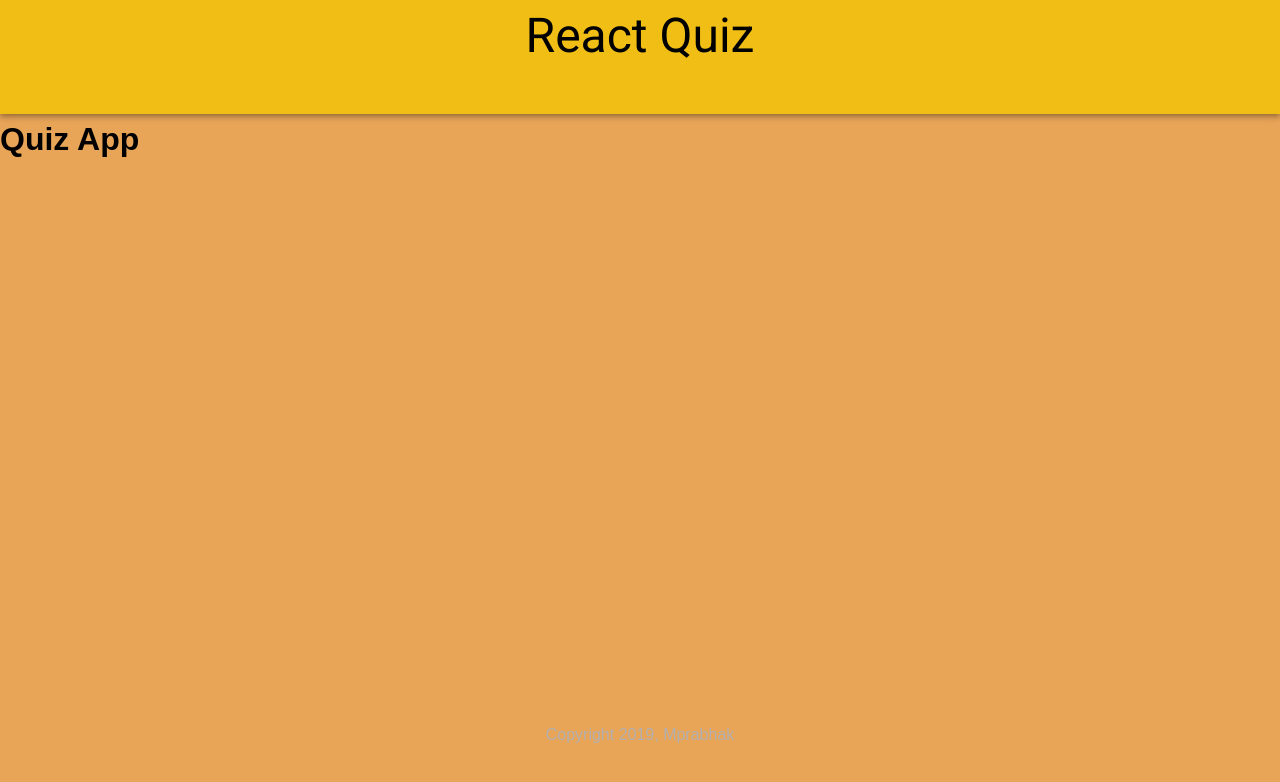
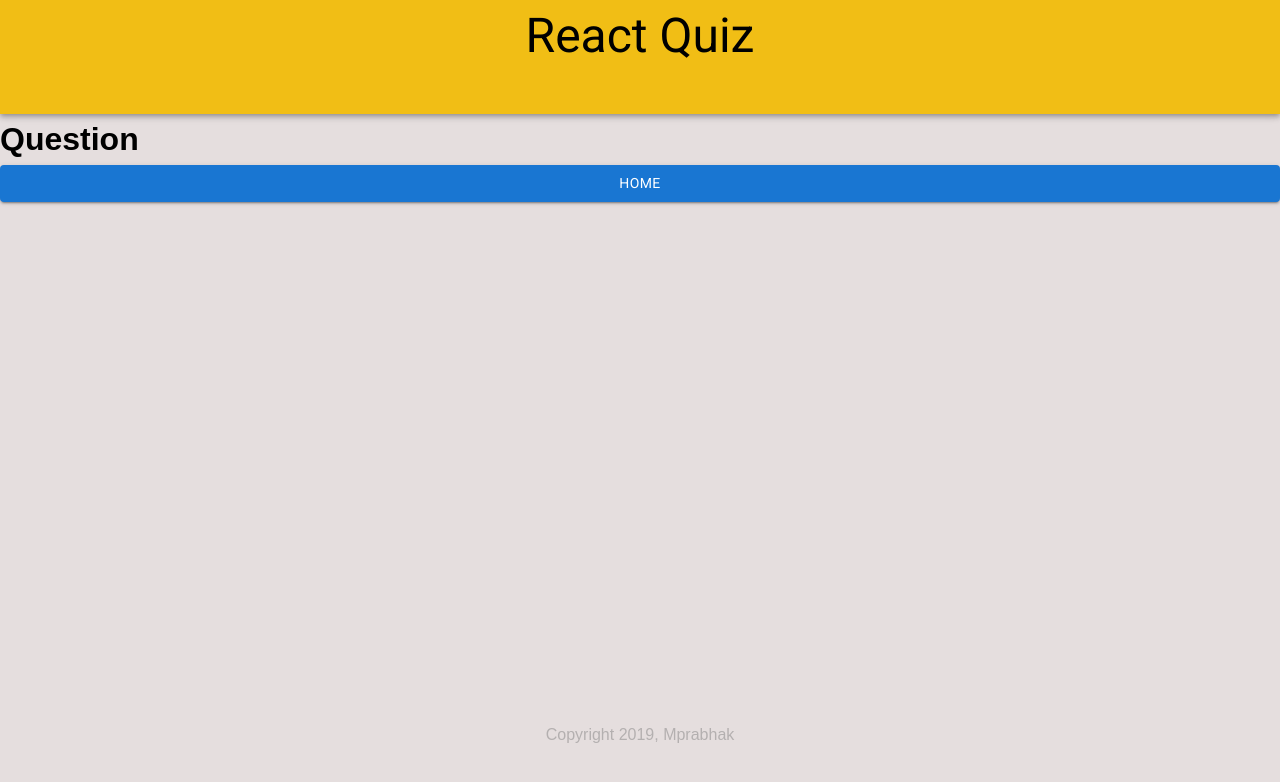
Before and after one commit to ManojPrabhakar-dev/QuizApp, a React (Create React App) app: page /#/quiz in a window 1280 px wide. Shown: the top 782 px of the page. Built offline with nearby package versions, Linux system fonts and the light colour scheme.

Commit message:
Added basic code for routes

```diff
--- a/package.json
+++ b/package.json
@@ -15,6 +15,7 @@
     "react": "^17.0.2",
     "react-bootstrap": "^2.0.2",
     "react-dom": "^17.0.2",
+    "react-redux": "^7.2.6",
     "react-router-dom": "^6.0.2",
     "react-scripts": "4.0.3",
     "redux": "^4.1.2",
--- a/src/App.js
+++ b/src/App.js
@@ -4,21 +4,34 @@ import "./components/Header";
 import Header from "./components/Header";
 import Footer from "./components/Footer";
 import { Box } from "@mui/material";
+import Quiz from "./components/Quiz";
+import Settings from "./components/Settings";
+
+import { HashRouter as Router, Routes, Route } from "react-router-dom";
 
 function App() {
   return (
+    <>
       <Box
         sx={{
           display: "grid",
           gridTemplateRows: "1fr 5fr 1fr",
           height: "100vh",
-        bgcolor: "#e79f4cef",
+          bgcolor: "#e5dede",
         }}
       >
         <Header />
-      <h1>Quiz App</h1>
+        <Router>
+          <div>
+            <Routes>
+              <Route path="/" exact element={<Settings />} />
+              <Route path="/quiz" element={<Quiz />} />
+            </Routes>
+          </div>
+        </Router>
         <Footer />
       </Box>
+    </>
   );
 }
 
--- /dev/null
+++ b/src/components/Quiz.jsx
@@ -0,0 +1,22 @@
+import React from "react";
+import { Button, Box } from "@mui/material";
+import { useNavigate } from "react-router-dom";
+
+const Quiz = () => {
+  const navigate = useNavigate();
+  function handleClick(e) {
+    navigate("/");
+  }
+  return (
+    <>
+      <Box sx={{ display: "flex", flexDirection: "column" }}>
+        <h1>Question</h1>
+        <Button variant="contained" onClick={handleClick}>
+          Home
+        </Button>
+      </Box>
+    </>
+  );
+};
+
+export default Quiz;
--- /dev/null
+++ b/src/components/Settings.jsx
@@ -0,0 +1,22 @@
+import React from "react";
+import { Button, Box } from "@mui/material";
+import { useNavigate } from "react-router-dom";
+
+const Settings = () => {
+  const navigate = useNavigate();
+  function handleClick(e) {
+    navigate("/quiz");
+  }
+  return (
+    <>
+      <Box sx={{ display: "flex", flexDirection: "column" }}>
+        <h1>Quiz Settings</h1>
+        <Button variant="contained" onClick={handleClick}>
+          Start
+        </Button>
+      </Box>
+    </>
+  );
+};
+
+export default Settings;
--- a/src/index.js
+++ b/src/index.js
@@ -2,6 +2,13 @@ import React from "react";
 import ReactDOM from "react-dom";
 import "@fontsource/roboto";
 import "./index.css";
+import { Provider } from "react-redux";
+import store from "./store";
 import App from "./App";
 
-ReactDOM.render(<App />, document.getElementById("root"));
+ReactDOM.render(
+  <Provider store={store}>
+    <App />
+  </Provider>,
+  document.getElementById("root")
+);
```
Also changed, not shown: 1 other file (tests, documents, lock files or other folders). Lines whose indentation alone changed are shown as unchanged.
